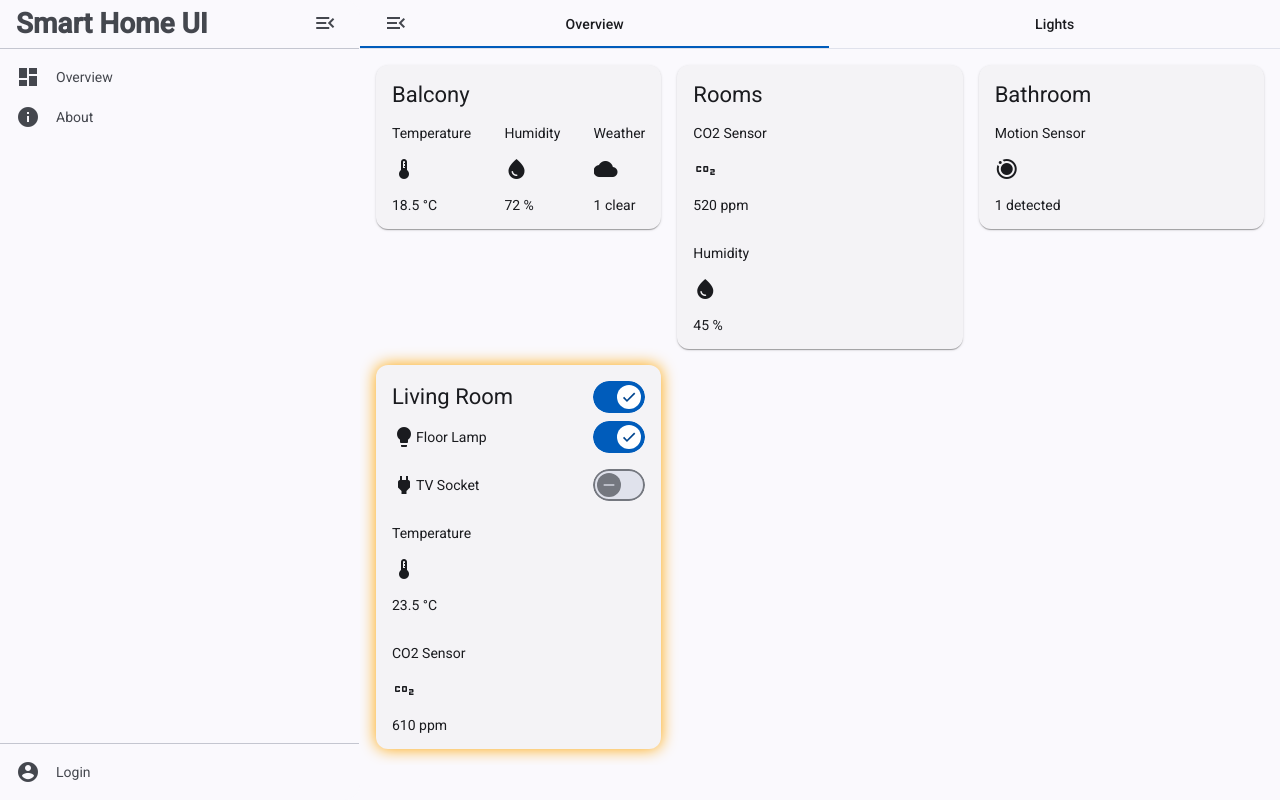
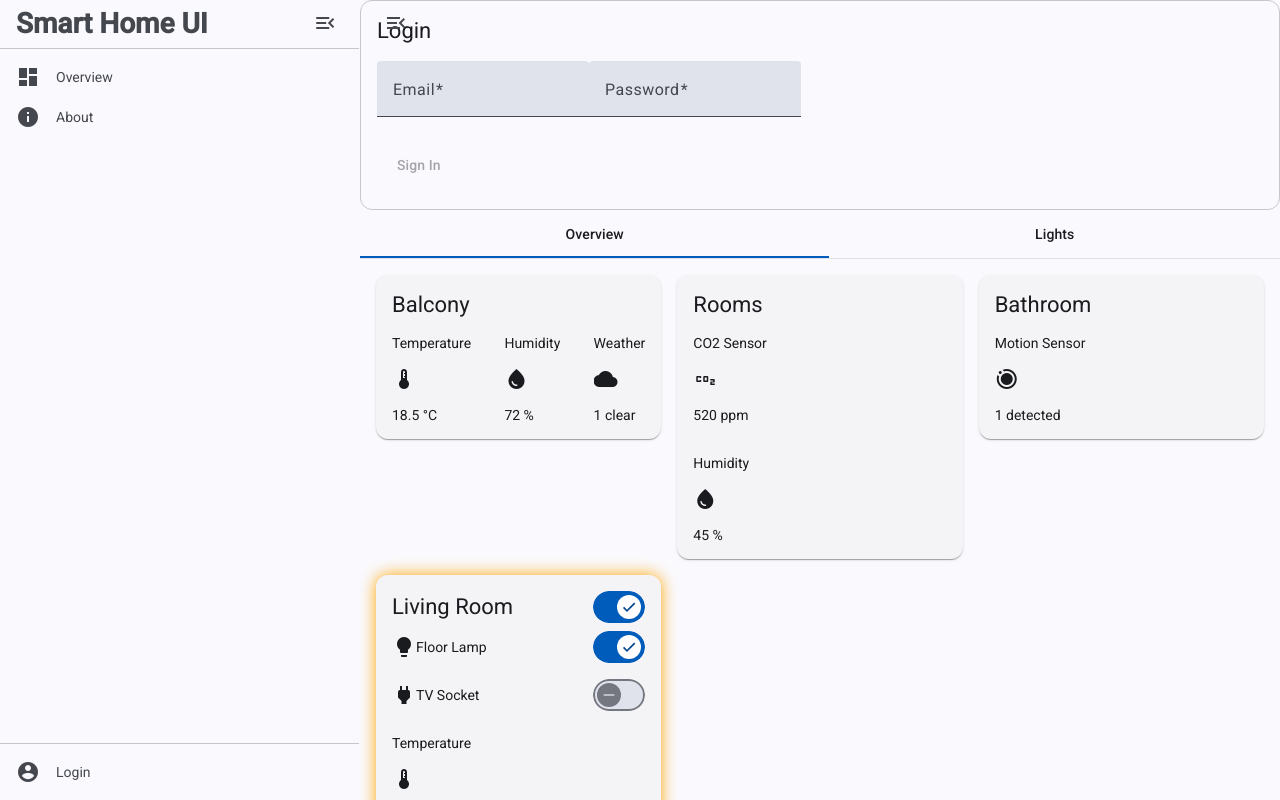
Before and after one commit to TimofeyNaryshkin/Smart-Home-UI, an Angular app: page /login in a window 1280 px wide. Before the commit this address led to /. Built offline with nearby package versions, Linux system fonts and the light colour scheme.

Commit message:
feat: add login form component and login page route

```diff
--- a/src/app/app.routes.ts
+++ b/src/app/app.routes.ts
@@ -1,3 +1,8 @@
 import { Routes } from '@angular/router';
 
-export const routes: Routes = [];
+export const routes: Routes = [
+  {
+    path: 'login',
+    loadComponent: () => import('./login/login').then((m) => m.Login),
+  },
+];
--- /dev/null
+++ b/src/app/login/login.html
@@ -0,0 +1,31 @@
+<mat-card appearance="outlined">
+  <mat-card-header>
+    <mat-card-title style="margin-bottom: 16px">Login</mat-card-title>
+  </mat-card-header>
+  <mat-card-content>
+    <form class="login-form" [formGroup]="loginForm" (ngSubmit)="onSubmit()">
+      <mat-form-field class="login-full-width">
+        <mat-label>Email</mat-label>
+        <input matInput type="email" placeholder="test@example.com" formControlName="username" />
+        @if (loginForm.get('username')?.hasError('required')) {
+          <mat-error>Email is required</mat-error>
+        }
+      </mat-form-field>
+      <mat-form-field class="login-full-width">
+        <mat-label>Password</mat-label>
+        <input
+          matInput
+          type="password"
+          placeholder="Enter your password"
+          formControlName="password"
+        />
+        @if (loginForm.get('password')?.hasError('required')) {
+          <mat-error>Password is required</mat-error>
+        }
+      </mat-form-field>
+      <mat-card-actions>
+        <button matButton type="submit" [disabled]="loginForm.invalid">Sign In</button>
+      </mat-card-actions>
+    </form>
+  </mat-card-content>
+</mat-card>
--- /dev/null
+++ b/src/app/login/login.ts
@@ -0,0 +1,28 @@
+import { Component, inject } from '@angular/core';
+import { FormBuilder, ReactiveFormsModule, Validators } from '@angular/forms';
+import { MatButtonModule } from '@angular/material/button';
+import { MatCardModule } from '@angular/material/card';
+import { MatInputModule } from '@angular/material/input';
+import { Router } from '@angular/router';
+
+@Component({
+  selector: 'app-login',
+  imports: [MatCardModule, MatButtonModule, MatInputModule, ReactiveFormsModule],
+  templateUrl: './login.html',
+  styleUrl: './login.scss',
+})
+export class Login {
+  private readonly router = inject(Router);
+  private readonly formBuilder = inject(FormBuilder);
+
+  loginForm = this.formBuilder.group({
+    username: ['', Validators.required],
+    password: ['', Validators.required],
+  });
+
+  onSubmit() {
+    const { username, password } = this.loginForm.value;
+    if (username && password) {
+    }
+  }
+}
```
Also changed, not shown: src/app/login/login.scss (added), 1 other file (tests, documents, lock files or other folders).
